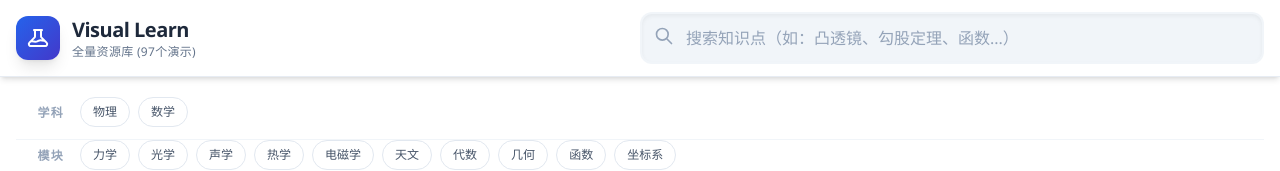
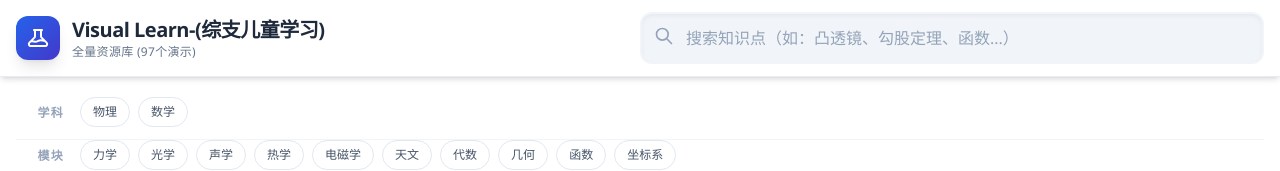
Before and after one commit to my66/visual-learn, a plain HTML site: page index.html in a window 1280 px wide. Shown: the top 171 px of the page. Drawn offline with Linux system fonts and the light colour scheme.

Commit message:
修改标题

```diff
--- a/index.html
+++ b/index.html
@@ -66,7 +66,7 @@
                         </svg>
                     </div>
                     <div>
-                        <h1 class="text-xl font-extrabold tracking-tight text-slate-800 group-hover:text-blue-600 transition-colors">Visual Learn</h1>
+                        <h1 class="text-xl font-extrabold tracking-tight text-slate-800 group-hover:text-blue-600 transition-colors">Visual Learn-(综支儿童学习)</h1>
                         <p class="text-xs text-slate-500 font-medium tracking-wide">全量资源库 (97个演示)</p>
                     </div>
                 </div>
```
